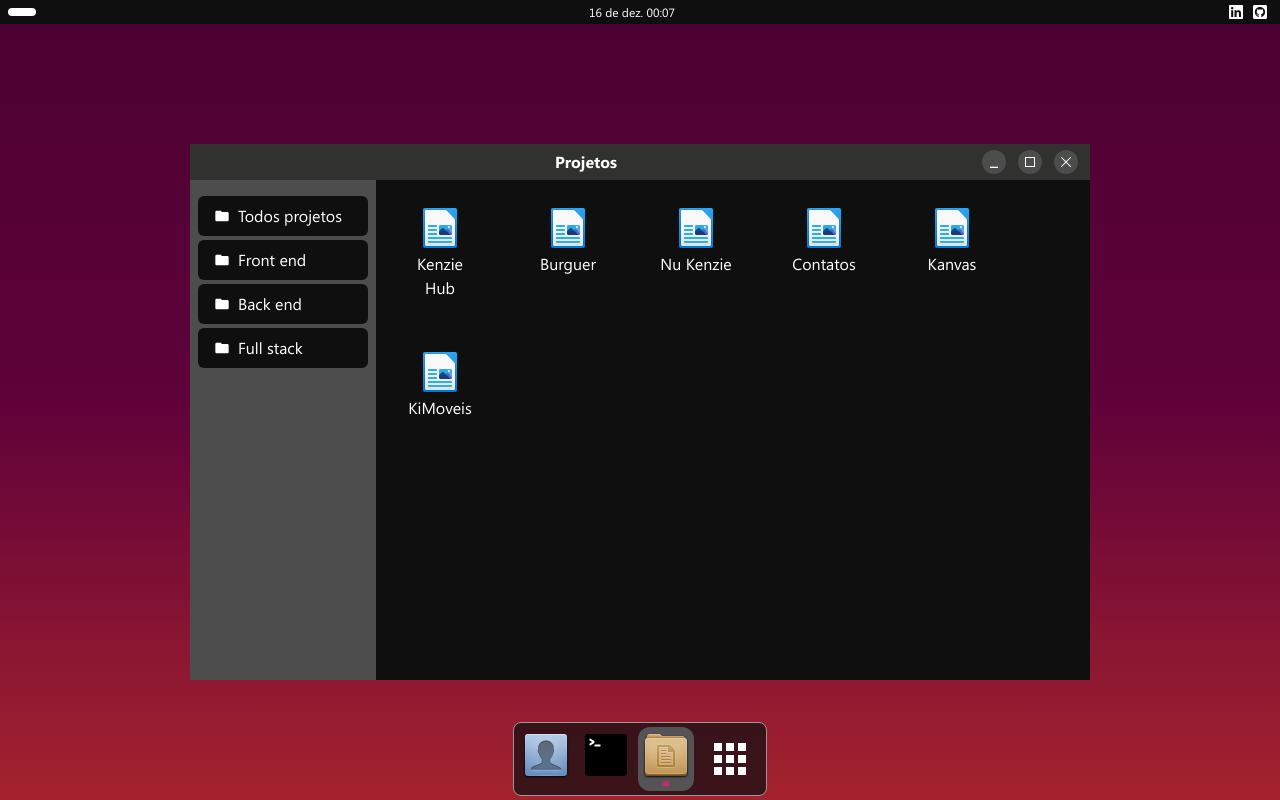
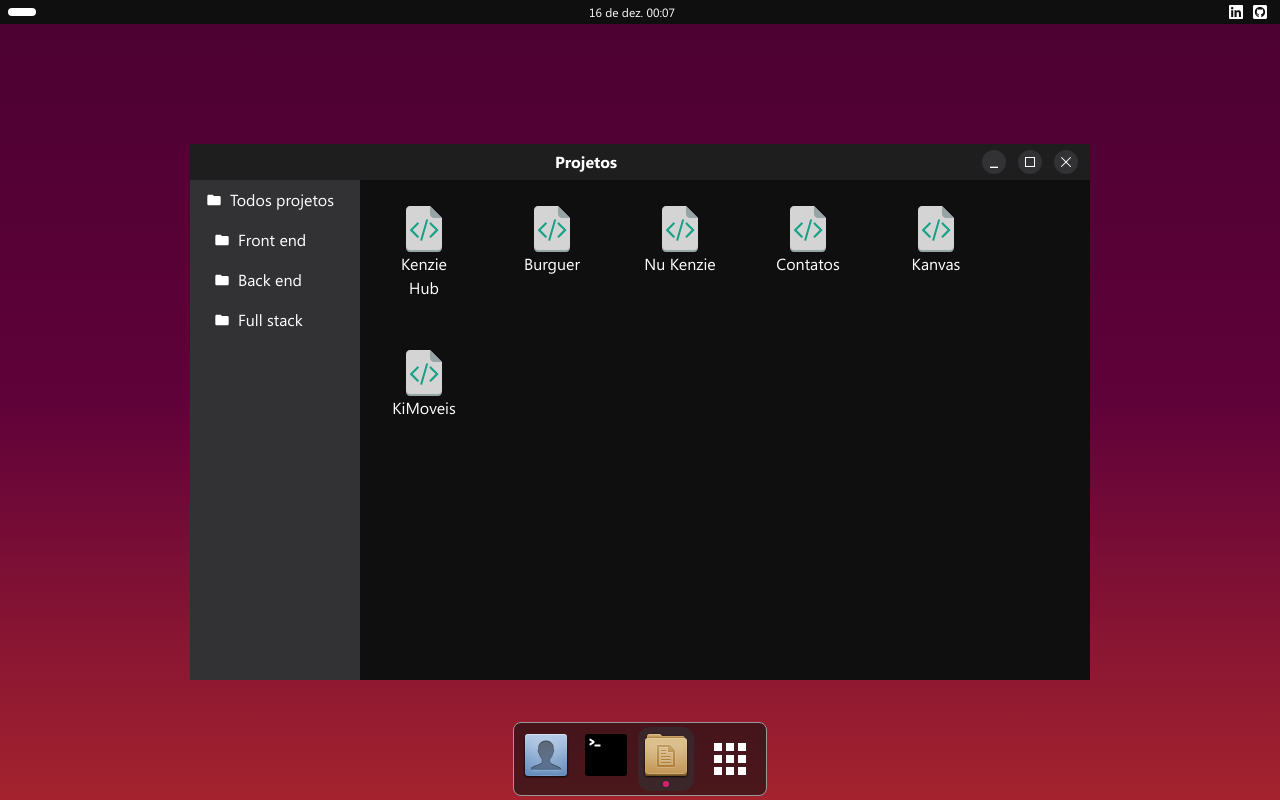
Before and after one commit to gstvcampos/portfolio, a Next.js app: page /projetos in a window 1280 px wide. Built offline with nearby package versions, Linux system fonts and the light colour scheme.

Commit message:
feat: modal

```diff
--- a/src/app/globals.css
+++ b/src/app/globals.css
@@ -8,14 +8,15 @@
   --bottom: 355deg 65% 39%;
 
   --bar-primary: 240deg 3% 6%;
-  --bar-secondary: 60deg 1% 19%;
-  --content-primary: 0deg 0% 30%;
+  --bar-secondary: 240deg 1% 12%;
+  --content-primary: 240deg 1% 20%;
   --content-secondary: 240deg 3% 6%;
   --txt-primary: 0deg 0% 100%;
   --txt-secondary: 0deg 0% 60%;
   --txt-tertiary: 334deg 72% 48%;
   --focus-primary: 300deg 1% 33%;
   --focus-secondary: 334deg 33% 48%;
+  --focus-tertiary: 16deg 81% 52%;
 }
 
 body {
--- a/src/app/projetos/page.tsx
+++ b/src/app/projetos/page.tsx
@@ -23,11 +23,23 @@
       <section className="flex-1 overflow-auto bg-content-2">
         <div className="flex h-full min-w-0 flex-col md:flex-row">
           <CategoryProvider>
-            <div className="hidden flex-shrink-0 flex-col gap-1 bg-content-1 px-2 py-4 text-center md:flex">
+            <div className="hidden flex-shrink-0 flex-col bg-content-1 text-center md:flex">
               <FilterCategoryBtn innerText="Todos projetos" filter="" />
-              <FilterCategoryBtn innerText="Front end" filter="front-end" />
-              <FilterCategoryBtn innerText="Back end" filter="back-end" />
-              <FilterCategoryBtn innerText="Full stack" filter="full-stack" />
+              <FilterCategoryBtn
+                innerText="Front end"
+                filter="front-end"
+                className="pl-4"
+              />
+              <FilterCategoryBtn
+                innerText="Back end"
+                filter="back-end"
+                className="pl-4"
+              />
+              <FilterCategoryBtn
+                innerText="Full stack"
+                filter="full-stack"
+                className="pl-4"
+              />
             </div>
             <div className="md:min-h-[500px]">
               <ProjectContainer />
--- a/src/components/Buttons/AppBtn.tsx
+++ b/src/components/Buttons/AppBtn.tsx
@@ -17,7 +17,9 @@
     <Link
       href={page}
       className={`relative rounded-xl p-1 ${
-        pathname ? 'bg-focus-1' : 'hover:bg-focus-1'
+        pathname
+          ? 'bg-content-1 bg-opacity-60'
+          : 'bg-opacity-70 hover:bg-content-1'
       }`}
     >
       {children}
--- a/src/components/Buttons/AppViewMoreBtn.tsx
+++ b/src/components/Buttons/AppViewMoreBtn.tsx
@@ -19,7 +19,7 @@
     <>
       <button
         ref={buttonRef}
-        className="rounded-xl p-2 hover:bg-focus-1"
+        className="rounded-xl p-2 hover:bg-content-1 hover:bg-opacity-60"
         onClick={handleButtonClick}
       >
         <CustomImage src="/apps.svg" alt="icone apps" />
--- a/src/components/Buttons/FilterCategoryBtn.tsx
+++ b/src/components/Buttons/FilterCategoryBtn.tsx
@@ -7,16 +7,18 @@
 export default function FilterCategoryBtn({
   innerText,
   filter,
+  className,
 }: {
   innerText: string
   filter: string
+  className?: string
 }) {
   const { setCategory } = useContext(CategoryContext)
 
   return (
     <button
       onClick={() => setCategory(filter)}
-      className="min-w-[170px] rounded-md bg-content-2 p-2 hover:bg-focus-1"
+      className={`focus:bg-focus-3 min-w-[170px] p-2 hover:bg-focus-1 ${className}`}
     >
       <span className="flex items-center">
         <span className="mx-2">
--- a/src/components/Container/Dock.tsx
+++ b/src/components/Container/Dock.tsx
@@ -5,7 +5,7 @@
 export default function Dock() {
   return (
     <footer className="absolute bottom-1 w-full">
-      <nav className="m-auto flex w-fit gap-1 rounded-lg border-[1px] border-txt-2 bg-content-2 bg-opacity-70 p-1">
+      <nav className="m-auto flex w-fit gap-1 rounded-lg border-[1px] border-txt-2 bg-content-2 bg-opacity-60 p-1">
         <AppBtn page="/">
           <CustomImage src="/profileIcon.svg" alt="icone profile" />
         </AppBtn>
--- a/src/components/Modals/AppModal.tsx
+++ b/src/components/Modals/AppModal.tsx
@@ -8,47 +8,46 @@
   modalRef: MutableRefObject<HTMLDivElement | null>
 }) {
   return (
-    <div className="absolute bottom-20 z-10" ref={modalRef}>
-      <div className="w-56 rounded-t-xl border-x-[1px] border-t-[1px] bg-content-2">
-        <div className="flex flex-col px-2 pt-2">
+    <div
+      className="absolute bottom-20 left-1/2 z-10 -translate-x-1/2"
+      ref={modalRef}
+    >
+      <div className="w-40 rounded-xl border-[1px] bg-content-2 bg-opacity-60">
+        <div className="flex w-fit flex-wrap">
           <Link
             target="_blank"
             href="https://www.linkedin.com/in/gstvcampos/"
-            className="flex rounded-lg px-4 py-2 hover:bg-focus-1"
+            className="flex rounded-lg px-4 py-2 hover:bg-content-1 hover:bg-opacity-60"
           >
             <span className="flex items-center gap-4">
               <LinkedinIcon className="h-11 w-11" />
-              Linkedin
             </span>
           </Link>
           <Link
             target="_blank"
             href="https://github.com/gstvcampos"
-            className="flex rounded-lg px-4 py-2 hover:bg-focus-1"
+            className="flex rounded-lg px-4 py-2 hover:bg-content-1 hover:bg-opacity-60"
           >
             <span className="flex items-center gap-4">
               <GitHubIcon className="h-11 w-11" />
-              GitHub
             </span>
           </Link>
           <Link
             target="_blank"
             href="https://drive.google.com/file/d/1jrGJ9Cqm193IuKJvPNoTZ3wLIg8yROfw/view?usp=drive_link"
-            className="flex rounded-lg px-4 py-2 hover:bg-focus-1"
+            className="flex rounded-lg px-4 py-2 hover:bg-content-1 hover:bg-opacity-60"
           >
             <span className="flex items-center gap-4">
               <ResumeIcon className="h-11 w-11" />
-              Curriculo
             </span>
           </Link>
           <Link
             target="_blank"
             href="mailto:gustavo.bmc76@gmail.com"
-            className="flex rounded-lg px-4 py-2 hover:bg-focus-1"
+            className="flex rounded-lg px-4 py-2 hover:bg-content-1 hover:bg-opacity-60"
           >
             <span className="flex items-center gap-4">
               <MailIcon className="h-11 w-11" />
-              Email
             </span>
           </Link>
         </div>
--- a/src/components/Modals/ProjectModal.tsx
+++ b/src/components/Modals/ProjectModal.tsx
@@ -20,7 +20,7 @@
     <div className="absolute left-6 top-12 z-10 mr-6">
       <div
         id={project.name}
-        className="max-h-[calc(100vh-160px)] max-w-[700px] overflow-auto rounded-lg border-[1px] border-txt-2 bg-content-2"
+        className="max-w-[700px] overflow-hidden rounded-lg border-[1px] border-txt-2 bg-content-2"
       >
         <div className="flex h-12 items-center justify-between bg-bar-2">
           <span></span>
@@ -46,7 +46,7 @@
             </button>
           </div>
         </div>
-        <div className="flex flex-col gap-8 bg-content-2 p-4">
+        <div className="flex max-h-[calc(100vh-220px)] flex-col gap-8 overflow-auto bg-content-2 p-4">
           <div className="flex flex-col gap-3">
             {project.description.split('\n').map((paragraph, index) => {
               return <p key={index}># ~ {paragraph}</p>
--- a/tailwind.config.ts
+++ b/tailwind.config.ts
@@ -28,6 +28,7 @@
       focus: {
         1: 'hsl(var(--focus-primary) / <alpha-value>)',
         2: 'hsl(var(--focus-secondary) / <alpha-value>)',
+        3: 'hsl(var(--focus-tertiary) / <alpha-value>)',
       },
     },
   },
```
Also changed, not shown: public/file.svg, src/components/Buttons/SelectBtn.tsx (deleted).
